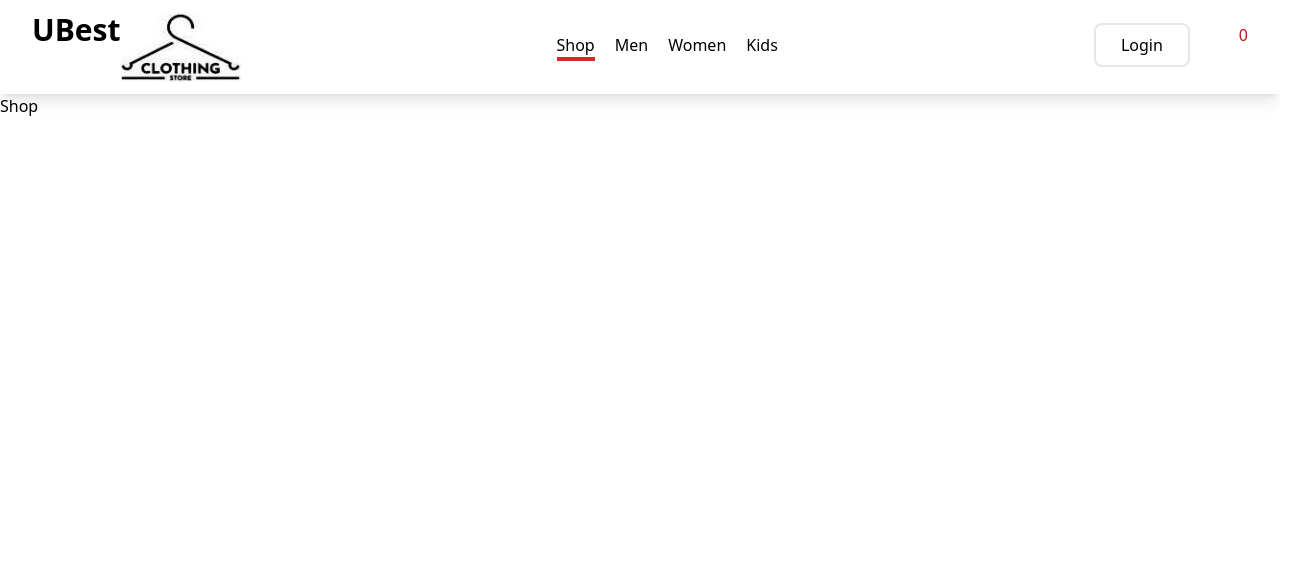
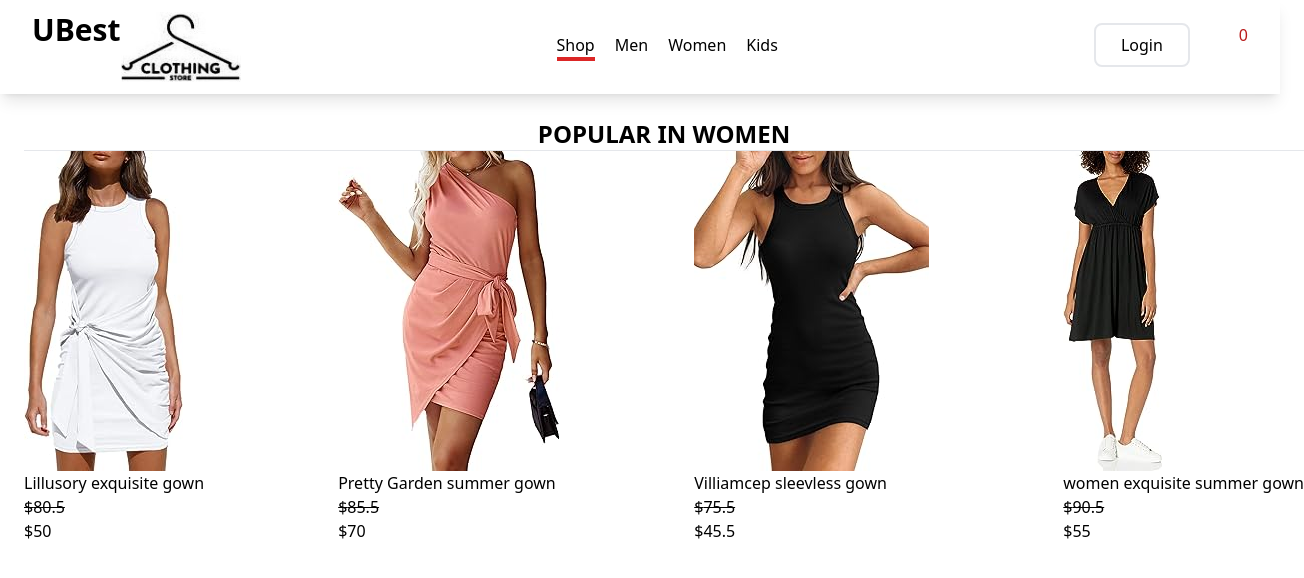
Before and after one commit to khan2626/eCommerce, a React (Create React App) app in the folder my-app/: page / in a window 1280 px wide. Shown: the top 578 px of the page, 1304 px wide, since content can reach past the window. Built offline with nearby package versions, Linux system fonts and the light colour scheme; some icons are missing.

Commit message:
added popular component

```diff
--- a/my-app/src/App.js
+++ b/my-app/src/App.js
@@ -12,6 +12,7 @@ function App() {
     <div>
       <BrowserRouter>
         <Navbar />
+        <div className="container w-50 m-6 items-center">
           <Routes>
             <Route path="/" element={<Shop />} />
             <Route path="/men" element={<ShopCategory category="men" />} />
@@ -21,8 +22,9 @@ function App() {
               <Route path=":productId" element={<Products />} />
             </Route>
             <Route path="/cart" element={<Cart />} />
-          <Route path="/login" element={<LoginSignup />} />
+            <Route path="/loginsignup" element={<LoginSignup />} />
           </Routes>
+        </div>
       </BrowserRouter>
     </div>
   );
--- /dev/null
+++ b/my-app/src/components/Assets/womenPopular.js
@@ -0,0 +1,37 @@
+import p2_img from "./Lillusory.jpg";
+import p3_img from "./prettyGarden.jpg";
+import p4_img from "./Villiamcep.jpg";
+import p5_img from "./w_gown.jpg";
+
+let womenProducts = [
+  {
+    id: 1,
+    name: "Lillusory exquisite gown",
+    image: p2_img,
+    newPrice: 50.0,
+    oldPrice: 80.5,
+  },
+  {
+    id: 2,
+    name: "Pretty Garden summer gown",
+    image: p3_img,
+    newPrice: 70.0,
+    oldPrice: 85.5,
+  },
+  {
+    id: 3,
+    name: "Villiamcep sleevless gown",
+    image: p4_img,
+    newPrice: 45.5,
+    oldPrice: 75.5,
+  },
+  {
+    id: 5,
+    name: "women exquisite summer gown",
+    image: p5_img,
+    newPrice: 55.0,
+    oldPrice: 90.5,
+  },
+];
+
+export default womenProducts;
--- /dev/null
+++ b/my-app/src/components/Items/Items.jsx
@@ -0,0 +1,16 @@
+import React from "react";
+
+const Items = (props) => {
+    return (
+        <div className="items-center hover:*:">
+            <img src={props.image}  alt="images" className="flex" />
+            <p className="">{props.name}</p>
+            <div className="">
+                <div className="old-price line-through">${props.oldPrice}</div>
+                <div className="new-price">${props.newPrice}</div>
+            </div>
+        </div>
+    )
+}
+
+export default Items;
--- /dev/null
+++ b/my-app/src/components/popular/Popular.jsx
@@ -0,0 +1,18 @@
+import React from "react";
+import womenPopular from '../Assets/womenPopular';
+import Items from "../Items/Items";
+
+
+export default function Shop() {
+    return (
+        <div>
+            <h1 className="text-center font-bold text-2xl">POPULAR IN WOMEN</h1>
+            <hr />
+            <div className="flex items-center justify-between w-200px">
+                {womenPopular.map((item, i) => {
+                    return <Items key={i} name={item.name} image={item.image} oldPrice={item.oldPrice} newPrice={item.newPrice} />
+                })}
+            </div>
+        </div>
+    )
+}
--- a/my-app/src/pages/Shop.jsx
+++ b/my-app/src/pages/Shop.jsx
@@ -1,7 +1,11 @@
 import React from "react";
+import Popular from '../components/popular/Popular'
+
 
 export default function Shop() {
     return (
-        <div>Shop</div>
+        <div className="">
+            <Popular />
+        </div>
     )
 }
```
Lines whose indentation alone changed are shown as unchanged.
